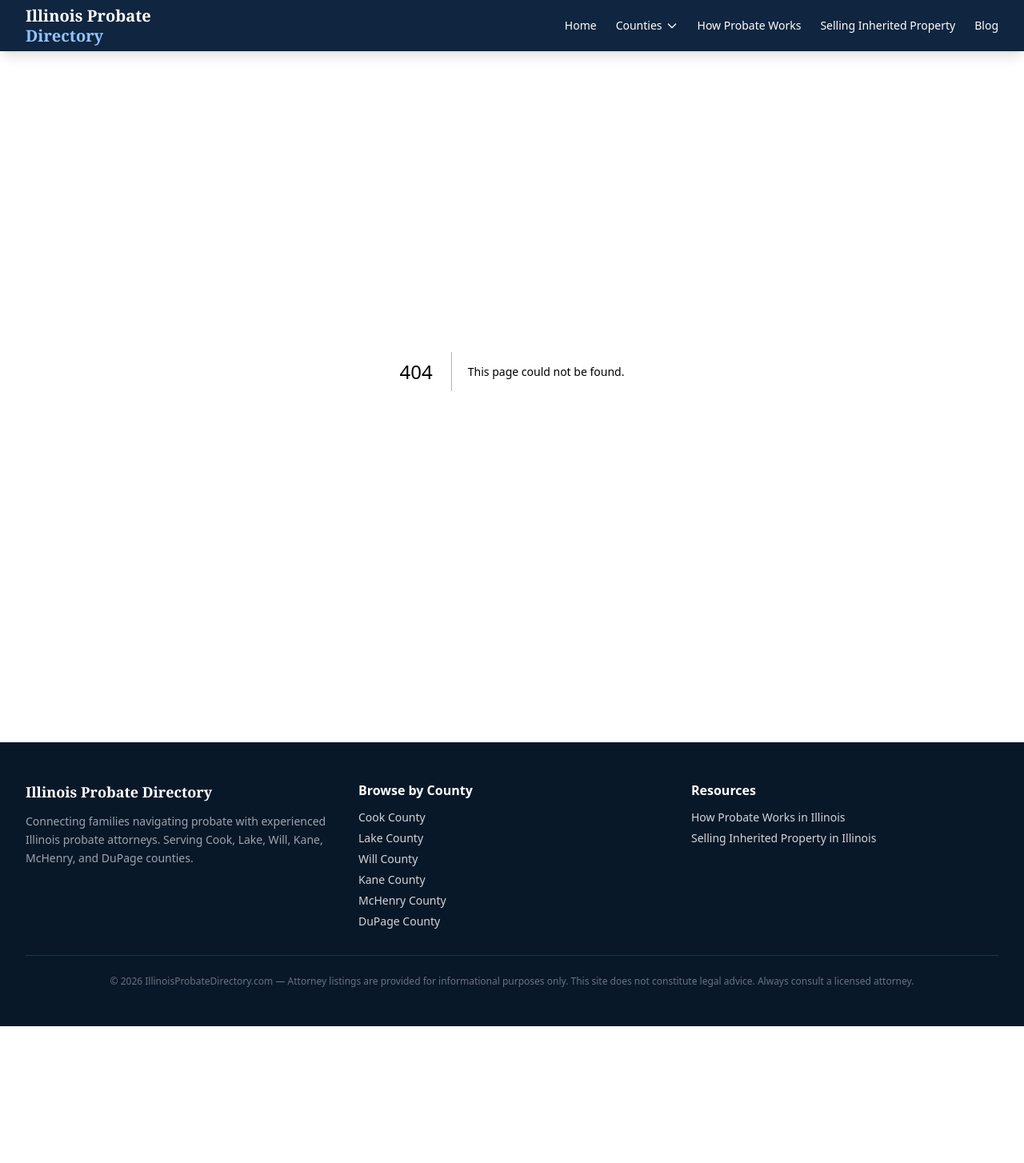
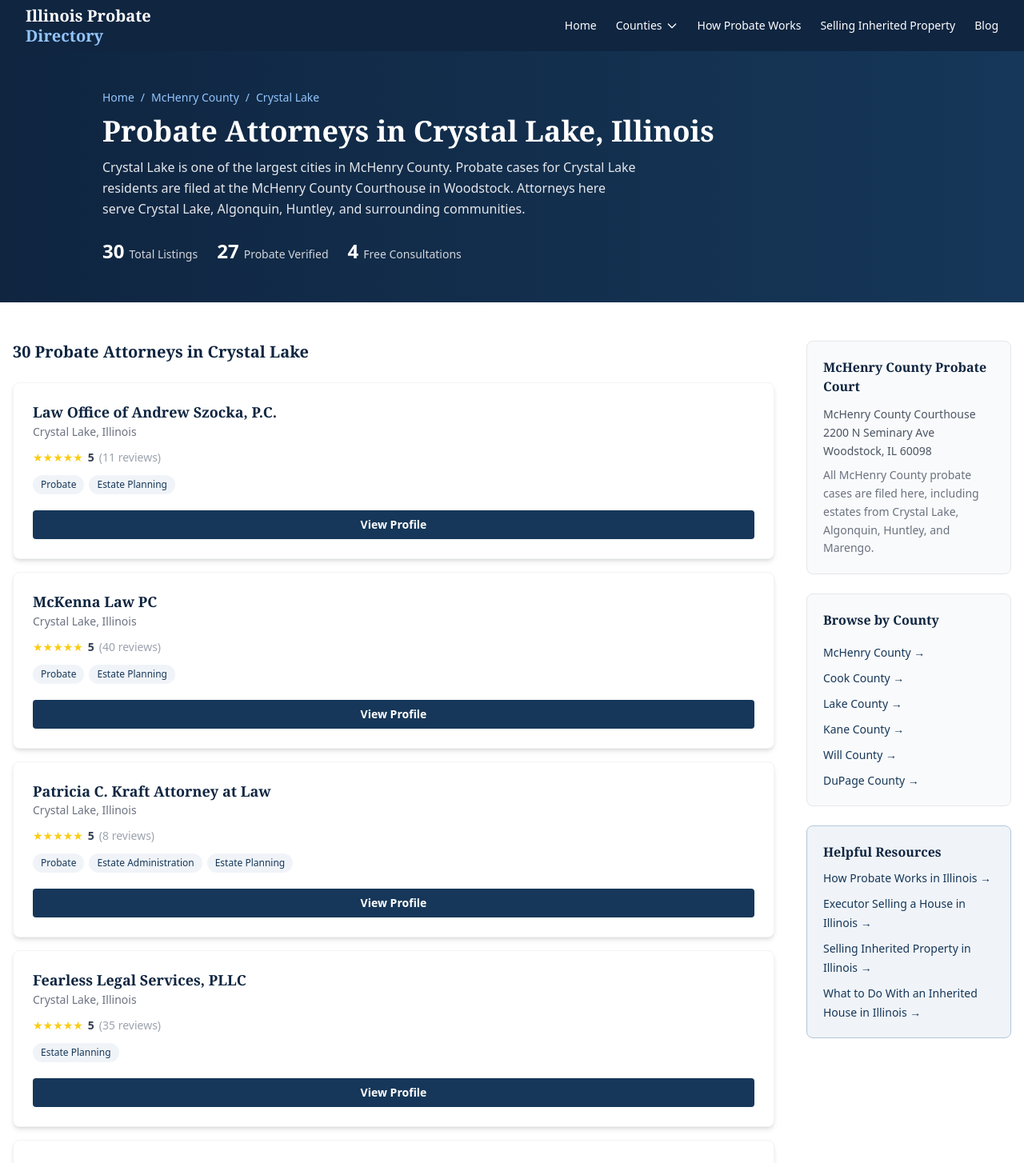
Before and after one commit to arouvalis/illinois-probate-directory, a Next.js app: page /city/crystal-lake-probate-attorney in a window 1280 px wide. Before the commit this address had no page. Shown: the top 1454 px of the page at 80% size. Before the commit the page ends 1283 px from the top, so only its background shows below. Built offline with nearby package versions, Linux system fonts and the light colour scheme.

Commit message:
Add Crystal Lake city page

```diff
--- /dev/null
+++ b/src/app/city/crystal-lake-probate-attorney/page.tsx
@@ -0,0 +1,151 @@
+import type { Metadata } from "next";
+import Link from "next/link";
+import { getAttorneysByCity } from "@/lib/attorneys";
+import AttorneyCard from "@/components/AttorneyCard";
+import ForFamiliesBanner from "@/components/ForFamiliesBanner";
+
+export const metadata: Metadata = {
+  title: "Probate Attorneys in Crystal Lake, IL | Illinois Probate Directory",
+  description: "Find experienced probate attorneys in Crystal Lake, Illinois. Crystal Lake is in McHenry County — probate cases are filed at the McHenry County Courthouse in Woodstock. Browse verified local attorneys.",
+  alternates: { canonical: "https://www.illinoisprobatedirectory.com/city/crystal-lake-probate-attorney" },
+};
+
+export default function CrystalLakeProbatePage() {
+  const attorneys = getAttorneysByCity("Crystal Lake");
+  const verified = attorneys.filter((a) => a.probate_verified === "YES");
+  const freeConsult = attorneys.filter((a) => a.free_consultation === "YES");
+
+  const sorted = [...attorneys].sort((a, b) => {
+    const aScore = (a.featured ? 100 : 0) + (a.probate_verified === "YES" ? 10 : 0) + (a.rating ?? 0);
+    const bScore = (b.featured ? 100 : 0) + (b.probate_verified === "YES" ? 10 : 0) + (b.rating ?? 0);
+    return bScore - aScore;
+  });
+
+  return (
+    <>
+      {/* Hero */}
+      <section className="bg-gradient-to-r from-navy-800 to-navy-700 text-white py-12 px-4">
+        <div className="max-w-5xl mx-auto">
+          <div className="flex items-center gap-2 text-sm text-blue-300 mb-3">
+            <Link href="/" className="hover:text-white transition-colors">Home</Link>
+            <span>/</span>
+            <Link href="/county/mchenry-county" className="hover:text-white transition-colors">McHenry County</Link>
+            <span>/</span>
+            <span>Crystal Lake</span>
+          </div>
+          <h1 className="text-3xl sm:text-4xl font-serif font-bold mb-3">
+            Probate Attorneys in Crystal Lake, Illinois
+          </h1>
+          <p className="text-gray-200 max-w-2xl leading-relaxed">
+            Crystal Lake is one of the largest cities in McHenry County. Probate cases
+            for Crystal Lake residents are filed at the McHenry County Courthouse in
+            Woodstock. Attorneys here serve Crystal Lake, Algonquin, Huntley, and
+            surrounding communities.
+          </p>
+          <div className="flex flex-wrap gap-6 mt-6 text-sm">
+            <div>
+              <span className="text-2xl font-bold">{attorneys.length}</span>
+              <span className="text-gray-300 ml-1.5">Total Listings</span>
+            </div>
+            <div>
+              <span className="text-2xl font-bold">{verified.length}</span>
+              <span className="text-gray-300 ml-1.5">Probate Verified</span>
+            </div>
+            <div>
+              <span className="text-2xl font-bold">{freeConsult.length}</span>
+              <span className="text-gray-300 ml-1.5">Free Consultations</span>
+            </div>
+          </div>
+        </div>
+      </section>
+
+      {/* Main content */}
+      <div className="max-w-7xl mx-auto px-4 py-12">
+        <div className="flex flex-col lg:flex-row gap-10">
+
+          {/* Attorney listings */}
+          <div className="flex-1 min-w-0">
+            <h2 className="font-serif font-bold text-navy-800 text-xl mb-6">
+              {attorneys.length} Probate Attorneys in Crystal Lake
+            </h2>
+            <div className="space-y-4">
+              {sorted.map((attorney) => (
+                <AttorneyCard key={attorney.slug} attorney={attorney} />
+              ))}
+            </div>
+          </div>
+
+          {/* Sidebar */}
+          <aside className="lg:w-64 shrink-0 space-y-6">
+
+            <div className="bg-gray-50 rounded-lg p-5 border border-gray-200">
+              <h3 className="font-serif font-bold text-navy-800 mb-3">
+                McHenry County Probate Court
+              </h3>
+              <p className="text-sm text-gray-600 leading-relaxed mb-2">
+                McHenry County Courthouse<br />
+                2200 N Seminary Ave<br />
+                Woodstock, IL 60098
+              </p>
+              <p className="text-sm text-gray-500 leading-relaxed">
+                All McHenry County probate cases are filed here, including estates
+                from Crystal Lake, Algonquin, Huntley, and Marengo.
+              </p>
+            </div>
+
+            <div className="bg-gray-50 rounded-lg p-5 border border-gray-200">
+              <h3 className="font-serif font-bold text-navy-800 mb-4">
+                Browse by County
+              </h3>
+              <ul className="space-y-2">
+                {[
+                  { name: "McHenry County", slug: "mchenry-county" },
+                  { name: "Cook County", slug: "cook-county" },
+                  { name: "Lake County", slug: "lake-county" },
+                  { name: "Kane County", slug: "kane-county" },
+                  { name: "Will County", slug: "will-county" },
+                  { name: "DuPage County", slug: "dupage-county" },
+                ].map((c) => (
+                  <li key={c.slug}>
+                    <Link
+                      href={`/county/${c.slug}`}
+                      className="text-sm text-navy-700 hover:text-navy-900 hover:underline"
+                    >
+                      {c.name} →
+                    </Link>
+                  </li>
+                ))}
+              </ul>
+            </div>
+
+            <div className="bg-navy-50 rounded-lg p-5 border border-navy-200">
+              <h3 className="font-serif font-bold text-navy-800 mb-2">
+                Helpful Resources
+              </h3>
+              <ul className="space-y-2">
+                {[
+                  { title: "How Probate Works in Illinois", href: "/resources/how-probate-works-illinois" },
+                  { title: "Executor Selling a House in Illinois", href: "/blog/executor-selling-house-illinois" },
+                  { title: "Selling Inherited Property in Illinois", href: "/resources/selling-inherited-property-illinois" },
+                  { title: "What to Do With an Inherited House in Illinois", href: "/blog/inherited-house-illinois" },
+                ].map((post) => (
+                  <li key={post.href}>
+                    <Link
+                      href={post.href}
+                      className="text-sm text-navy-700 hover:text-navy-900 hover:underline"
+                    >
+                      {post.title} →
+                    </Link>
+                  </li>
+                ))}
+              </ul>
+            </div>
+
+          </aside>
+        </div>
+      </div>
+
+      <ForFamiliesBanner />
+    </>
+  );
+}
```
